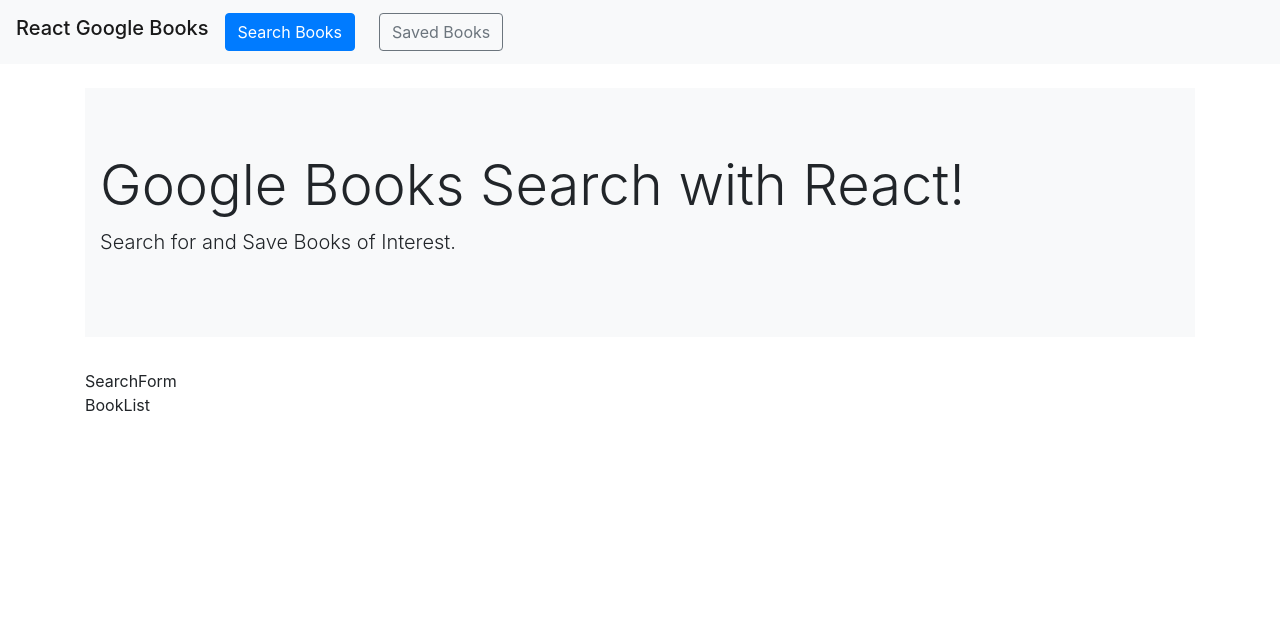
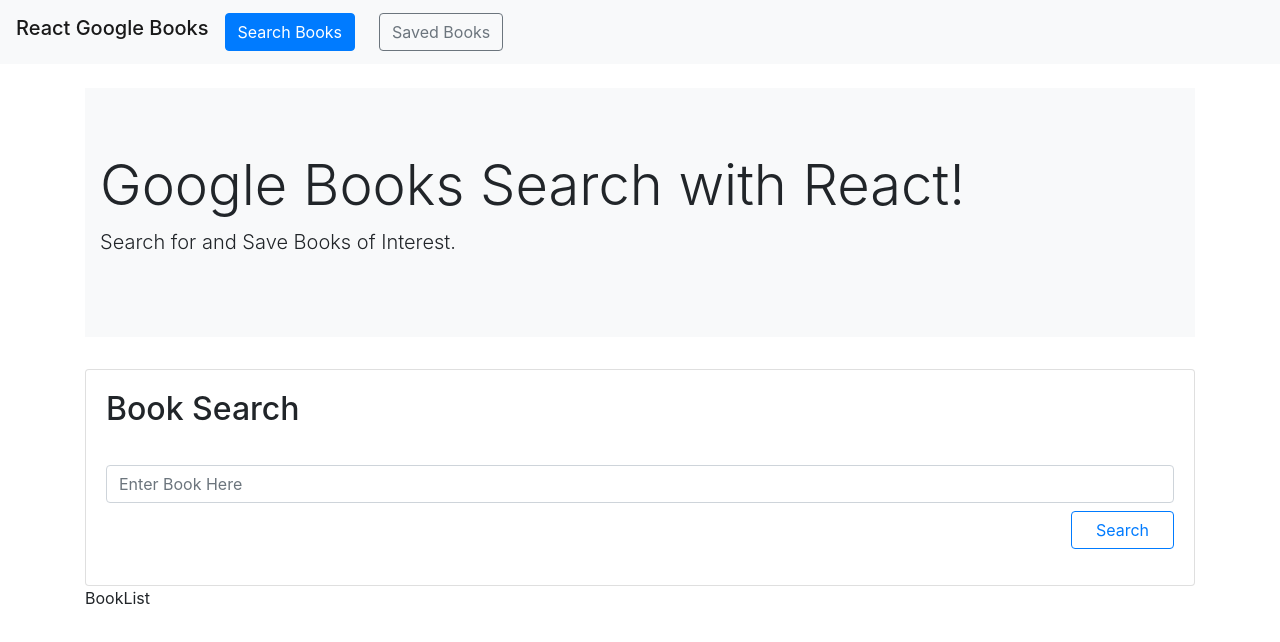
Before and after one commit to zax5021/google-react-books, a React (Create React App) app in the folder client/: page / in a window 1280 px wide. Shown: the top 642 px of the page. Built offline with nearby package versions, Linux system fonts and the light colour scheme.

Commit message:
added searchForm

```diff
--- a/client/src/components/SearchForm/index.js
+++ b/client/src/components/SearchForm/index.js
@@ -1,4 +1,27 @@
 function SearchForm() {
-  return <div>SearchForm</div>;
+  return (
+    <div className="card">
+      <div className="card-body">
+        <h2 className="card-title">Book Search</h2>
+        <form className="">
+          <div className="form-group d-flex flex-column">
+            <input
+              className="form-control mt-4"
+              type="text"
+              placeholder="Enter Book Here"
+              aria-label="Search"
+              id="search"
+            />
+            <button
+              className="btn btn-outline-primary mt-2 ml-auto px-4 "
+              type="submit"
+            >
+              Search
+            </button>
+          </div>
+        </form>
+      </div>
+    </div>
+  );
 }
 export default SearchForm;
```
